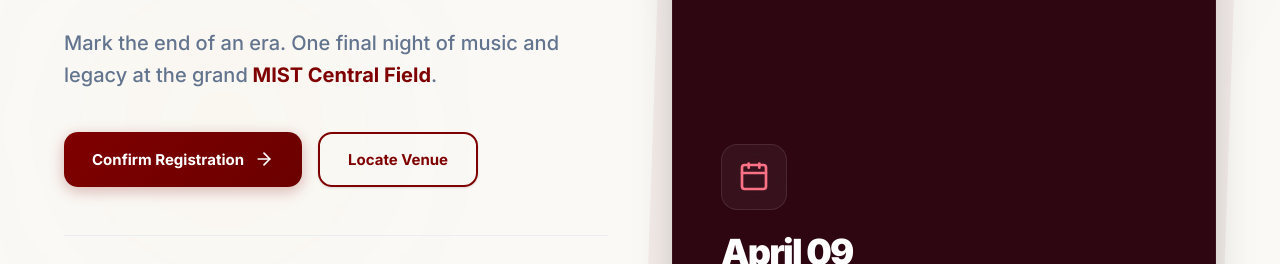
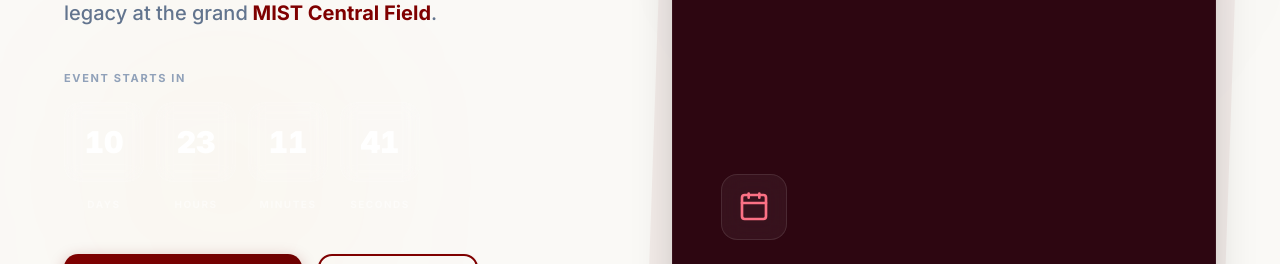
Before and after one commit to IzayaRais/ticketing-app, a Next.js app: page / in a window 1280 px wide. Shown: the part 422-686 px from the top of the page. Built offline with nearby package versions, Linux system fonts and the light colour scheme; no server answers.

Commit message:
feat: add live countdown timer to April 9 2026 on landing page

```diff
--- a/src/app/page.tsx
+++ b/src/app/page.tsx
@@ -1,6 +1,6 @@
 "use client";
 
-import React, { useState } from "react";
+import React, { useState, useEffect } from "react";
 import Link from "next/link";
 import Navbar from "@/components/Navbar";
 import RegistrationForm from "@/components/RegistrationForm";
@@ -12,6 +12,51 @@ import {
   ChevronDown,
   Mic2, Radio, Disc, Mail
 } from "lucide-react";
+
+function CountdownTimer() {
+  const [timeLeft, setTimeLeft] = useState({ days: 0, hours: 0, minutes: 0, seconds: 0 });
+
+  useEffect(() => {
+    const target = new Date("2026-04-09T18:00:00").getTime();
+    const interval = setInterval(() => {
+      const now = Date.now();
+      const diff = target - now;
+      if (diff <= 0) {
+        clearInterval(interval);
+        return;
+      }
+      setTimeLeft({
+        days: Math.floor(diff / (1000 * 60 * 60 * 24)),
+        hours: Math.floor((diff / (1000 * 60 * 60)) % 24),
+        minutes: Math.floor((diff / (1000 * 60)) % 60),
+        seconds: Math.floor((diff / 1000) % 60),
+      });
+    }, 1000);
+    return () => clearInterval(interval);
+  }, []);
+
+  const units = [
+    { label: "Days", value: timeLeft.days },
+    { label: "Hours", value: timeLeft.hours },
+    { label: "Minutes", value: timeLeft.minutes },
+    { label: "Seconds", value: timeLeft.seconds },
+  ];
+
+  return (
+    <div className="flex gap-3">
+      {units.map((unit) => (
+        <div key={unit.label} className="text-center">
+          <div className="w-16 h-16 md:w-20 md:h-20 bg-white/10 backdrop-blur-sm border border-white/10 rounded-2xl flex items-center justify-center mb-2">
+            <span className="text-2xl md:text-3xl font-black text-white tabular-nums">
+              {String(unit.value).padStart(2, "0")}
+            </span>
+          </div>
+          <span className="text-[10px] font-bold uppercase tracking-[0.15em] text-white/50">{unit.label}</span>
+        </div>
+      ))}
+    </div>
+  );
+}
 
 export default function LandingPage() {
   const [showReg, setShowReg] = useState(false);
@@ -69,6 +114,11 @@ export default function LandingPage() {
                 Mark the end of an era. One final night of music and legacy at the grand
                 <span className="text-maroon-700 font-bold"> MIST Central Field</span>.
               </p>
+
+              <div className="mb-10">
+                <p className="text-[11px] font-bold uppercase tracking-[0.15em] text-slate-400 mb-4">Event Starts In</p>
+                <CountdownTimer />
+              </div>
 
               <div className="flex flex-wrap gap-4 mb-12">
                 <button
```
